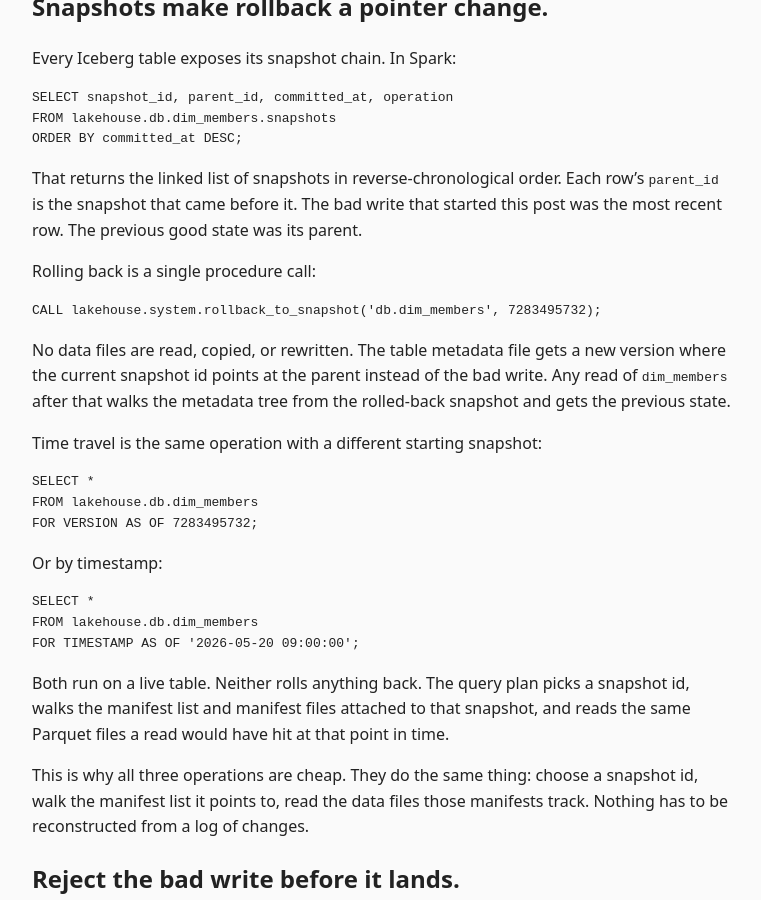
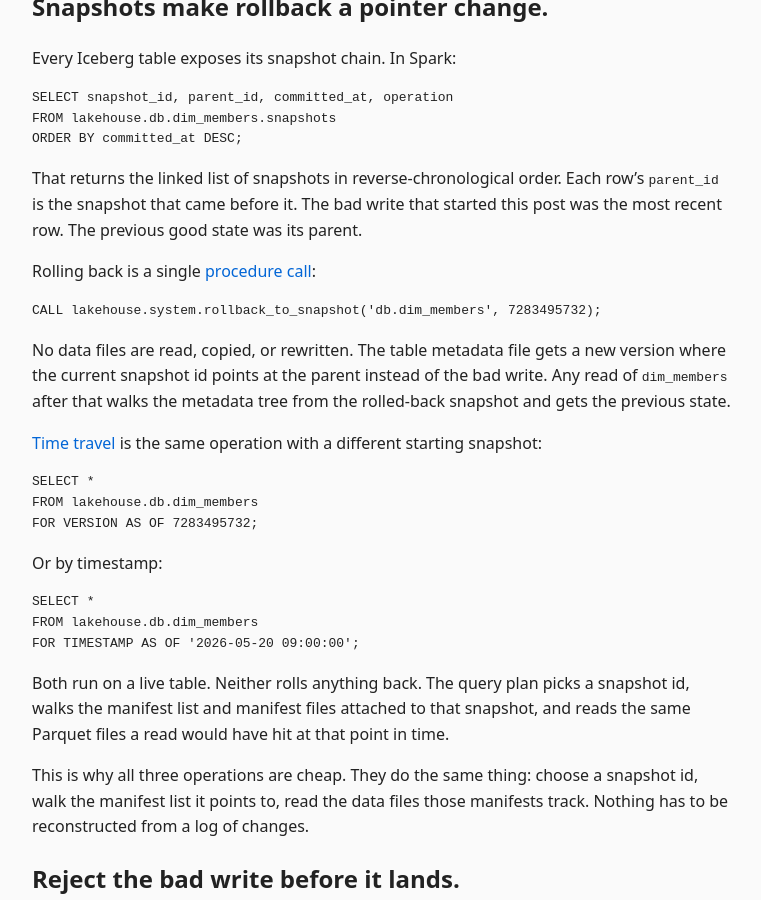
Before and after one commit to JohnSpencerTerry/wb, a Jekyll site: the page built from _articles/iceberg-internals-snapshots.md, in a window 1280 px wide and 900 px high, scrolled down 1794 px. Shown: the whole window, without its empty margins (258-1019 px from the left). Built offline with Jekyll 4.4.1, drawn with Linux system fonts in a browser that asks for light colours; part of the change alters nothing that is shown.

````diff
--- a/_articles/iceberg-internals-snapshots.md
+++ b/_articles/iceberg-internals-snapshots.md
@@ -1,7 +1,7 @@
 ---
 layout: default
 title: "Apache Iceberg internals: snapshots, manifests, and time travel."
-date: 2026-05-25
+date: 2026-05-21
 category: Software Engineering
 draft: true
 ---
@@ -57,7 +57,7 @@ ORDER BY committed_at DESC;
 
 That returns the linked list of snapshots in reverse-chronological order. Each row's `parent_id` is the snapshot that came before it. The bad write that started this post was the most recent row. The previous good state was its parent.
 
-Rolling back is a single procedure call:
+Rolling back is a single [procedure call](https://iceberg.apache.org/docs/nightly/spark-procedures/#rollback_to_snapshot):
 
 ```sql
 CALL lakehouse.system.rollback_to_snapshot('db.dim_members', 7283495732);
@@ -65,7 +65,7 @@ CALL lakehouse.system.rollback_to_snapshot('db.dim_members', 7283495732);
 
 No data files are read, copied, or rewritten. The table metadata file gets a new version where the current snapshot id points at the parent instead of the bad write. Any read of `dim_members` after that walks the metadata tree from the rolled-back snapshot and gets the previous state.
 
-Time travel is the same operation with a different starting snapshot:
+[Time travel](https://iceberg.apache.org/docs/nightly/spark-queries/#time-travel) is the same operation with a different starting snapshot:
 
 ```sql
 SELECT *
@@ -89,7 +89,7 @@ This is why all three operations are cheap. They do the same thing: choose a sna
 
 The `dim_members` bug had a well-formed schema. Snapshots handle that case. A different class of problem reaches the write boundary with a schema that doesn't match the table: a column type that drifted upstream, a nullable field that's suddenly required, a renamed column that breaks every downstream join. For that, you want the write to fail before it commits.
 
-At StartupTechCo, every batch headed for an Iceberg staging table runs through a PyArrow schema check first. Iceberg's own schema for the table is the source of truth, and PyArrow gives you a clean way to compare an incoming batch's schema to it. Using `pyiceberg`:
+At StartupTechCo, every batch headed for an Iceberg staging table runs through a PyArrow schema check first. Iceberg's own schema for the table is the source of truth, and PyArrow gives you a clean way to compare an incoming batch's schema to it. Using [`pyiceberg`](https://py.iceberg.apache.org/):
 
 ```python
 from pyiceberg.catalog import load_catalog
````
